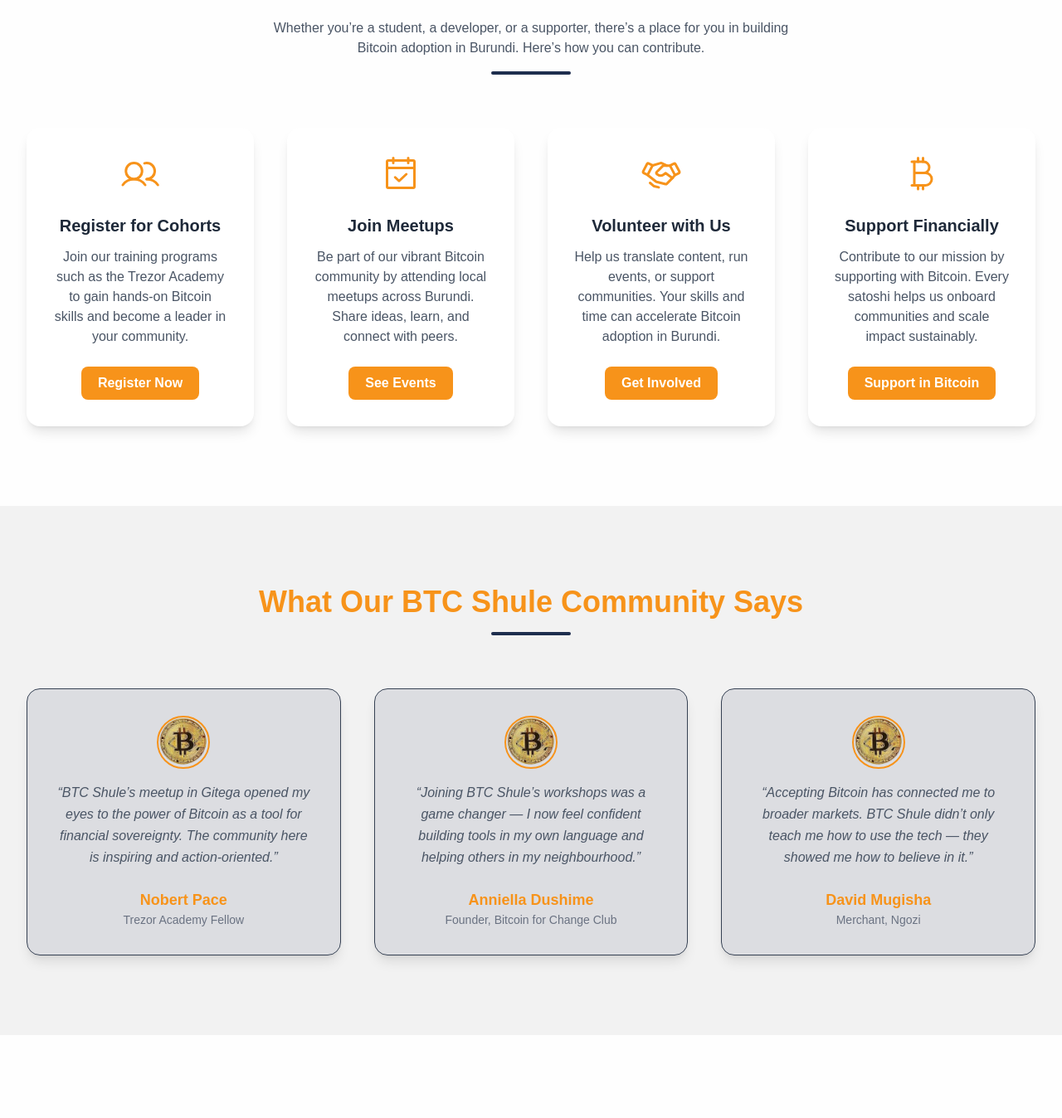
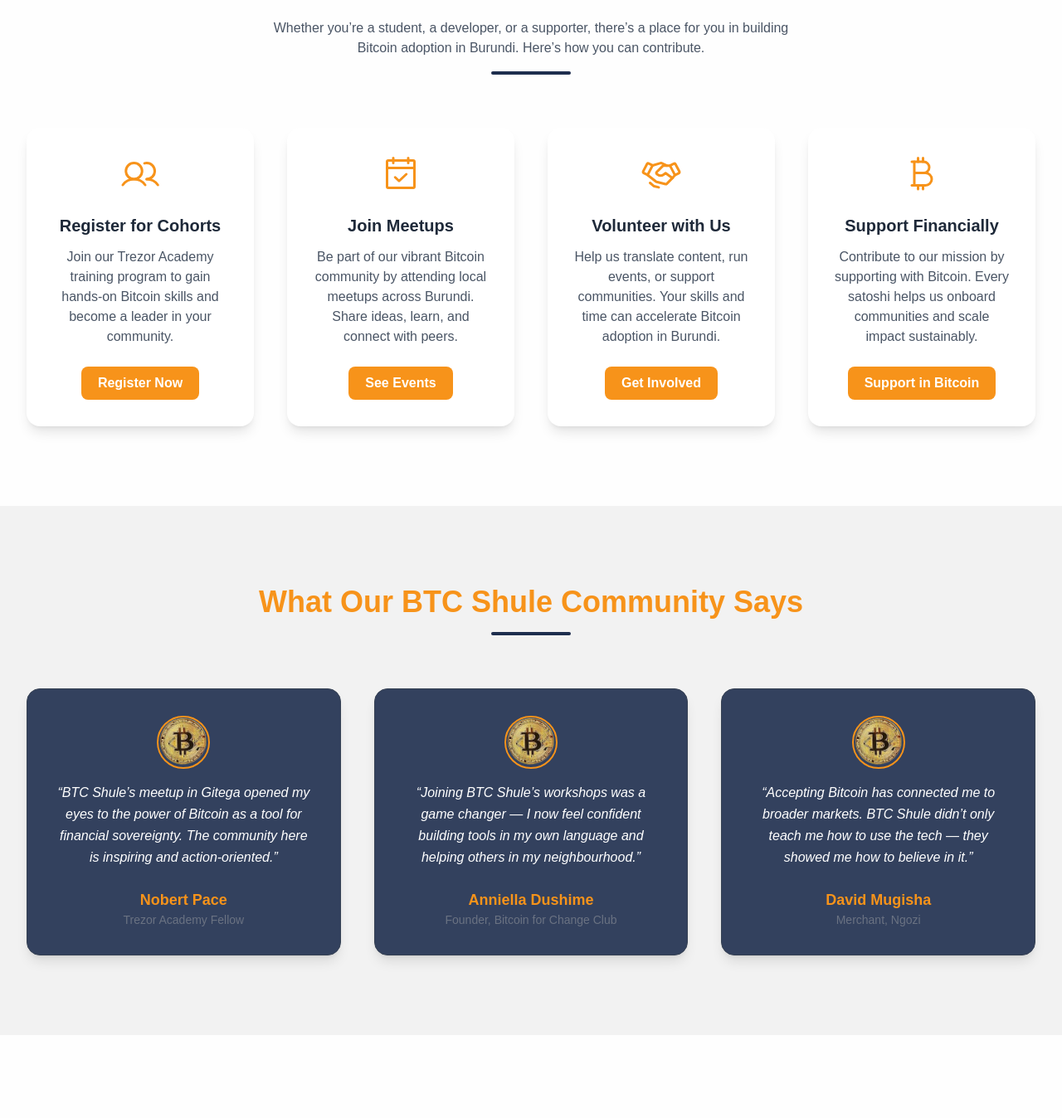
Before and after one commit to BTC-Shule/btc_shule_website, a Next.js app: page / in a window 1280 px wide. Shown: the part 3371-4719 px from the top of the page at 83% size. Built offline with nearby package versions, Linux system fonts and the light colour scheme.

Commit message:
refacor: minor changes

```diff
--- a/src/components/Events.tsx
+++ b/src/components/Events.tsx
@@ -123,7 +123,7 @@
                 </div>
 
                 {/* Column 2: Details */}
-                <div className="md:w-3/6 flex flex-col justify-between px-4">
+                <div className="md:w-4/6 flex flex-col justify-between px-4">
                   <div>
                     <h3 className="text-lg font-bold text-primary">
                       {event.title}
@@ -155,7 +155,7 @@
                 </div>
 
                 {/* Column 3: Action */}
-                <div className="md:w-2/6 flex items-center justify-end mt-4 md:mt-0">
+                <div className="md:w-1/6 flex items-center justify-end mt-4 md:mt-0">
                   {event.type === "upcoming" ? (
                     <a
                       href="#rsvp"
--- a/src/components/GetInvolved.tsx
+++ b/src/components/GetInvolved.tsx
@@ -11,7 +11,7 @@
   {
     title: "Register for Cohorts",
     description:
-      "Join our training programs such as the Trezor Academy to gain hands-on Bitcoin skills and become a leader in your community.",
+      "Join our Trezor Academy training program to gain hands-on Bitcoin skills and become a leader in your community.",
     icon: Users,
     link: "/register",
     cta: "Register Now",
@@ -21,7 +21,7 @@
     description:
       "Be part of our vibrant Bitcoin community by attending local meetups across Burundi. Share ideas, learn, and connect with peers.",
     icon: CalendarCheck,
-    link: "/calendar",
+    link: "/#events",
     cta: "See Events",
   },
   {
--- a/src/components/Testimonials.tsx
+++ b/src/components/Testimonials.tsx
@@ -58,7 +58,7 @@
               whileInView={{ opacity: 1, y: 0 }}
               viewport={{ once: true }}
               transition={{ duration: 0.8, ease: "easeOut", delay: i * 0.2 }}
-              className="bg-secondary-light/10 border border-gray-700 rounded-2xl shadow-lg p-8 flex flex-col items-center text-center hover:shadow-xl hover:-translate-y-1 transition-all duration-300"
+              className="bg-secondary-light/90 border border-gray-700 rounded-2xl shadow-lg p-8 flex flex-col items-center text-center hover:shadow-xl hover:-translate-y-1 transition-all duration-300"
             >
               {t.avatar && (
                 <Image
@@ -69,7 +69,7 @@
                   className="w-16 h-16 rounded-full border-2 border-primary mb-4 object-cover"
                 />
               )}
-              <p className="text-gray-600 italic leading-relaxed mb-6">
+              <p className="text-white italic leading-relaxed mb-6">
                 “{t.quote}”
               </p>
               <h4 className="text-lg font-semibold text-primary">{t.name}</h4>
```
